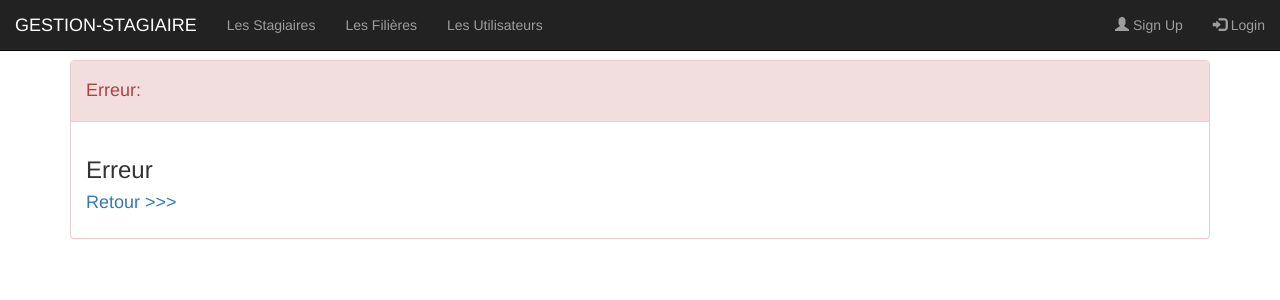
After one commit to azizcisse/gestionDeStagePhp, a PHP site: page /pages/alerte.php in a window 1280 px wide. The commit adds this page. Shown: the top 300 px of the page. Run offline with PHP 8.4, Linux system fonts and the light colour scheme; data that the repository does not hold is empty; some libraries are stand-ins or nearby versions.

Commit message:
commit trois

```diff
--- /dev/null
+++ b/pages/alerte.php
@@ -0,0 +1,32 @@
+<?php
+$message = isset($_GET['message'])?$_GET['message']:"Erreur";
+
+
+?>
+
+<!DOCTYPE html>
+<html>
+<head>
+<meta charset="utf-8">
+<meta name="viewport" content="width=device-width, initial-scale=1">
+<title>Page d'Alerte</title>
+<link rel="stylesheet" type="text/css" href="../css/bootstrap.css">
+<link rel="stylesheet" type="text/css" href="../css/font-awesome.min.css">
+<link rel="stylesheet" type="text/css" href="../css/monstyle.css">
+</head>
+<body>
+
+<?php include("menu.php"); ?>
+<div class="container">
+<div class="panel panel-danger margetop">
+      <div class="panel-heading">
+        <h4>Erreur:</h4>
+    </div>
+      <div class="panel-body">
+      <h3> <?php echo $message ?> </h3>
+      <h4><a href="<?php echo $_SERVER['HTTP_REFERER'] ?>" > Retour >>> </a></h4>
+      </div>
+    </div>
+
+</body>
+</html>
--- a/pages/editerFiliere.php
+++ b/pages/editerFiliere.php
@@ -22,15 +22,16 @@
 <body>
 
 <?php include("menu.php"); ?>
-<div class="container">
+<div class="container col-md-6 col-md-offset-6 col-lg-6 col-lg-offset-3">
     <div class="panel panel-primary margetop">
       <div class="panel-heading">Modification de la Filière</div>
       <div class="panel-body">
         <form method="post" action="updateFiliere.php" class="form">
 
+
             <div class="form-group">
             <label for="idF"> Id de la filière:</label>
-            <input type="text" name="idF" class="form-control" value="<?php echo $idf ?>"/>
+            <input type="hidden" name="idF" class="form-control" value="<?php echo $idf ?>"/>
             </div>
 
             <div class="form-group">
--- a/pages/nouvelleFiliere.php
+++ b/pages/nouvelleFiliere.php
@@ -11,7 +11,7 @@
 <body>
 
 <?php include("menu.php"); ?>
-<div class="container">
+<div class="container col-md-6 col-md-offset-6 col-lg-6 col-lg-offset-3">
     <div class="panel panel-primary margetop">
       <div class="panel-heading">Ajouter Une Nouvelle Filière</div>
       <div class="panel-body">
```
Also changed, not shown: pages/supprimerFiliere.php (added, +21 -0 lines), pages/updateFiliere.php (+14 -0 lines).
